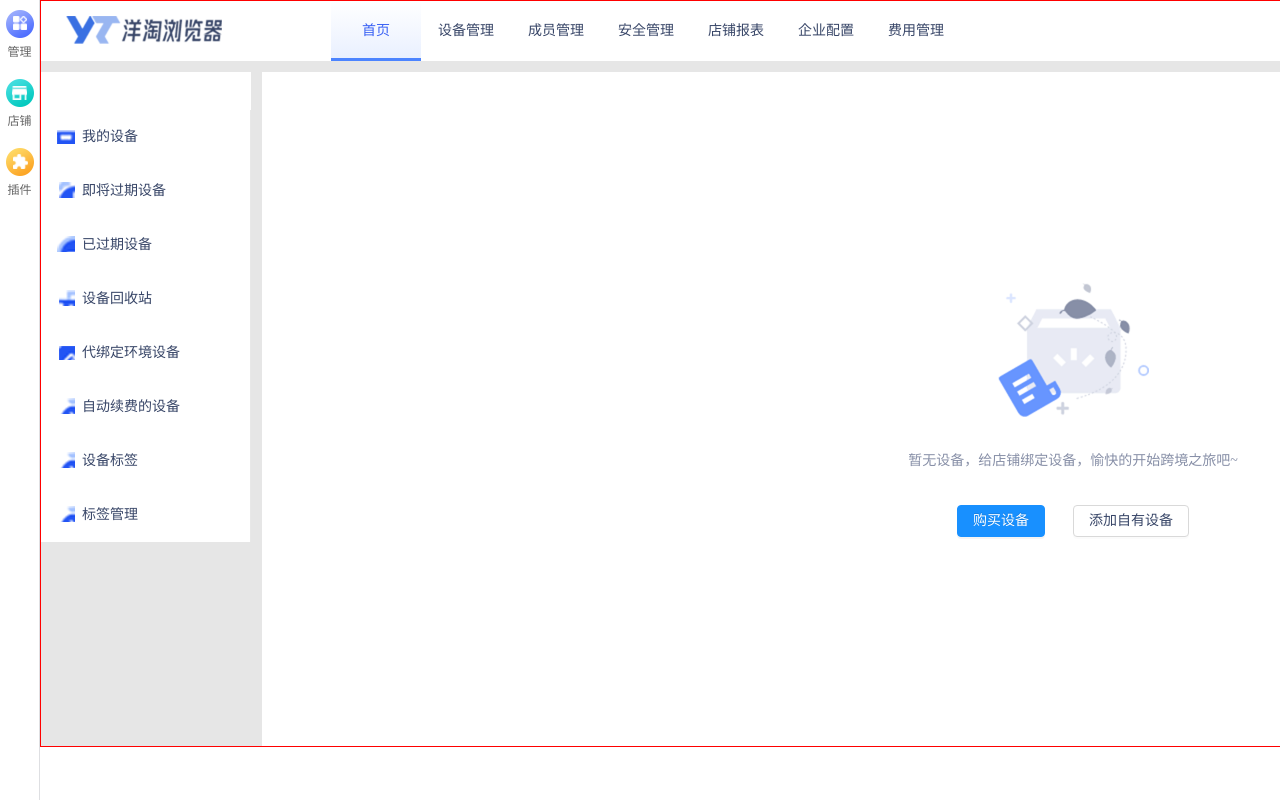
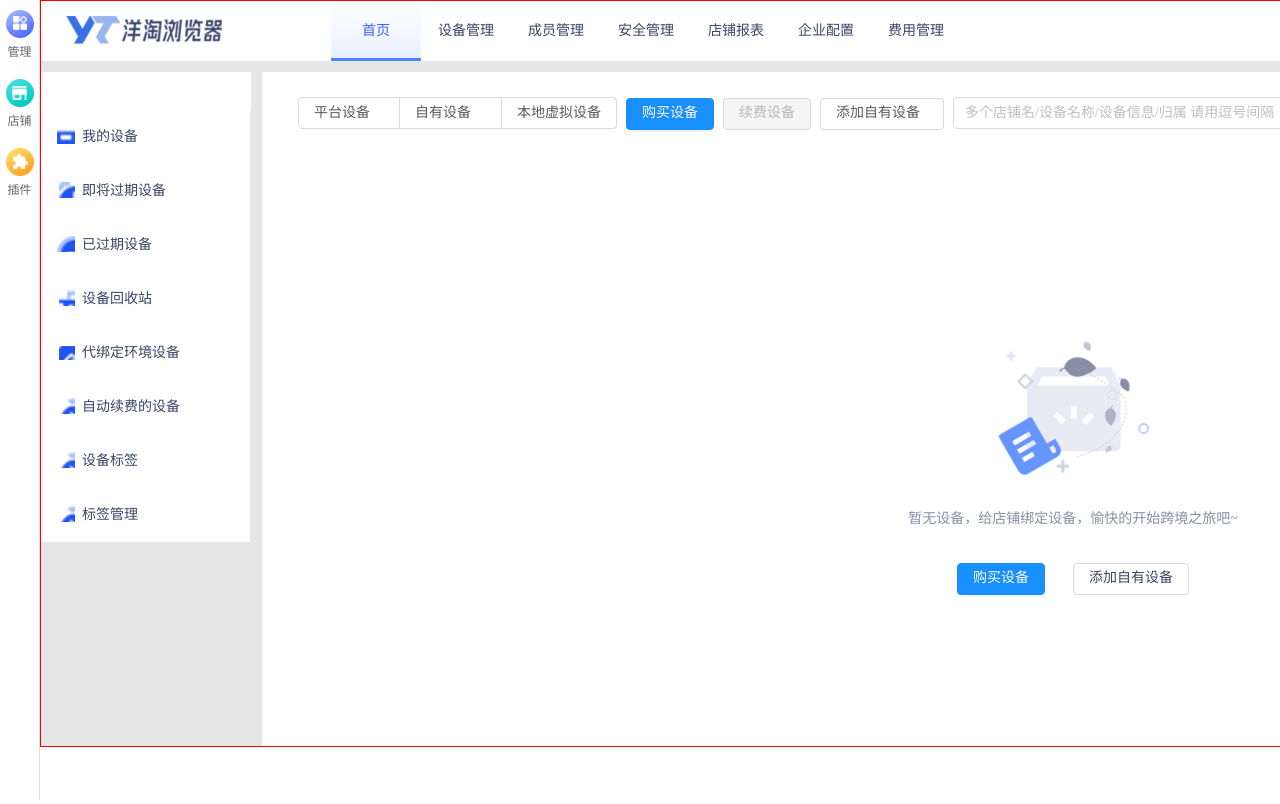
Before and after one commit to bill-mark/crossShopBackground, a Vue app: page /#/equipment in a window 1280 px wide. Shown: the top 804 px of the page. Built offline with nearby package versions, Linux system fonts and the light colour scheme.

Commit message:
equipment search

```diff
--- a/src/views/equipment/index.vue
+++ b/src/views/equipment/index.vue
@@ -37,8 +37,38 @@
       </a-menu>
     </div>
     <div class="content">
+      <div class="search_panel">
+        <a-radio-group  @change="changeEqType">
+          <a-radio-button value="large" class="eq_radio">平台设备</a-radio-button>
+          <a-radio-button value="default" class="eq_radio">自有设备</a-radio-button>
+          <a-radio-button value="small" class="eq_radio">本地虚拟设备</a-radio-button>
+        </a-radio-group>
+        <a-button type="primary" class="eq_buy_btn">购买设备</a-button>
+        <a-button type="primary" class="eq_buy_btn" :disabled="canRenew">续费设备</a-button>
+        <a-dropdown class="eq_buy_btn">
+          <a-menu slot="overlay" @click="handleMenuClick">
+            <a-menu-item key="1">单个添加</a-menu-item>
+            <a-menu-item key="2">批量导入</a-menu-item>
+          </a-menu>
+          <a-button> 添加自有设备 <a-icon type="down" /> </a-button>
+        </a-dropdown>
+        <a-input-search class="eq_buy_btn" style="width: 460px" placeholder="多个店铺名/设备名称/设备信息/归属 请用逗号间隔" @search="onSearch" />
+        <a-button @click="showDrawer" class="fliter_drawer">筛选</a-button>
+      </div>
       <no-equipment></no-equipment>
     </div>
+    <a-drawer
+      title="Basic Drawer"
+      placement="right"
+      :closable="false"
+      :visible="visible"
+      :after-visible-change="afterVisibleChange"
+      @close="onClose"
+    >
+      <p>Some contents...</p>
+      <p>Some contents...</p>
+      <p>Some contents...</p>
+    </a-drawer>
   </div>
 </template>
 <script>
@@ -47,12 +77,32 @@ export default {
   components: { noEquipment },
   name: 'equipment',
   data() {
-    return {}
+    return {
+      canRenew: true,
+      visible: false,
+    }
   },
   methods: {
     handleClick: function() {
 
-    }
+    },
+    // 设备类别改变
+    changeEqType: function() {
+
+    },
+    handleMenuClick(e) {
+      console.log('click', e);
+    },
+    onSearch: function() {},
+    afterVisibleChange(val) {
+      console.log('visible', val);
+    },
+    showDrawer() {
+      this.visible = true;
+    },
+    onClose() {
+      this.visible = false;
+    },
   }
 }
 </script>
@@ -113,6 +163,20 @@ export default {
     margin-left: 11px;
     height: calc(100vh - 126px);
     background-color: #fff;
+    .search_panel {
+      margin-top: 25px;
+      margin-left: 36px;
+      .eq_radio {
+        min-width: 102px;
+      }
+      .eq_buy_btn {
+        margin-left: 9px;
+      }
+      .fliter_drawer {
+        float: right;
+        right: 20px;
+      }
+    }
   }
 }
 </style>
```
